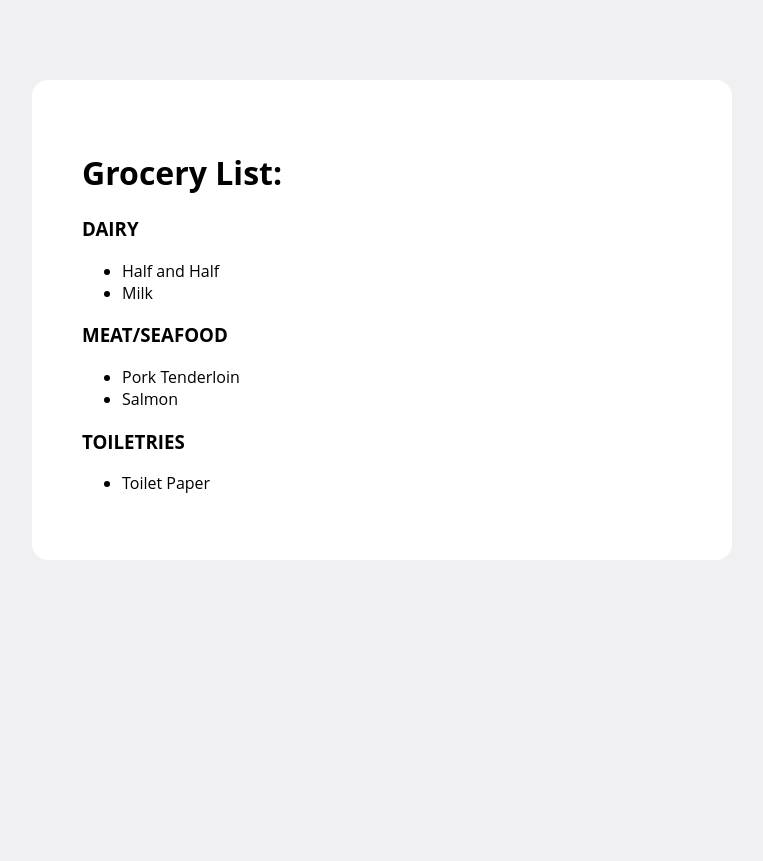
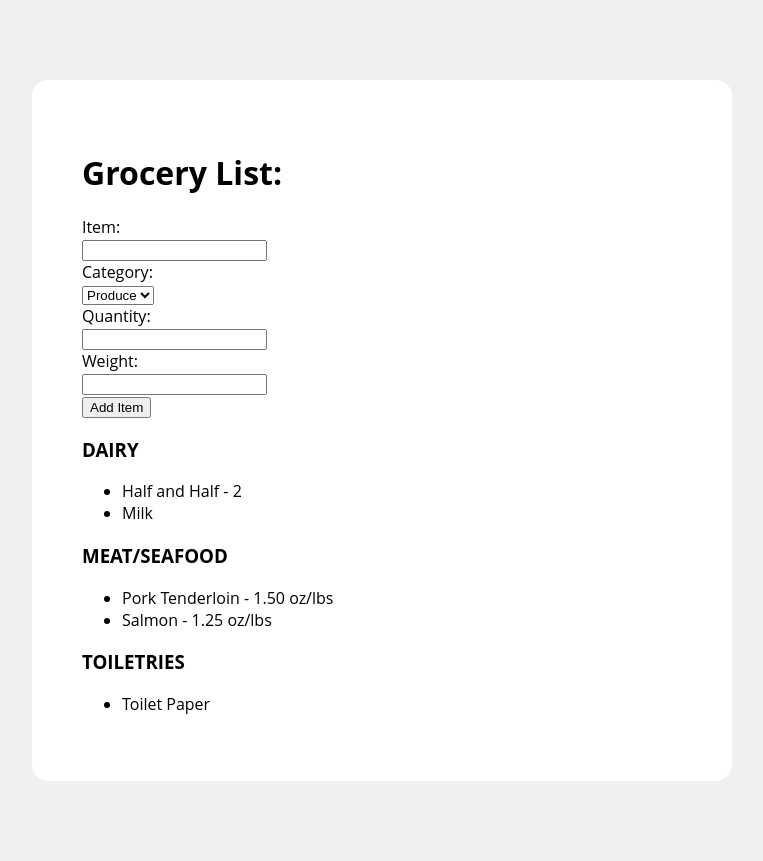
Before and after one commit to greg-czaplicki/GroceryList, a Django app: page / in a window 1280 px wide. Shown: the whole page, without its empty margins (258-1021 px from the left). Before the commit the page ends 560 px from the top, so only its background shows below. Run offline with Django 3.2, Linux system fonts and the light colour scheme; data comes from the database, SQL or seed files in the repository; some libraries are stand-ins or nearby versions.

Commit message:
feat: added ajax
Added input form and submit button along with jquery and ajax in order to POST the form data to the db.

bug: All input fields must be filled out in order for the data to post.

```diff
--- a/GL/settings.py
+++ b/GL/settings.py
@@ -120,3 +120,4 @@ USE_TZ = True
 # https://docs.djangoproject.com/en/1.11/howto/static-files/
 
 STATIC_URL = '/static/'
+STATICFILES_DIRS = [os.path.join(BASE_DIR, 'static')]
--- a/GL/urls.py
+++ b/GL/urls.py
@@ -20,5 +20,5 @@ from groceries import views
 
 urlpatterns = [
     url(r'^admin/', admin.site.urls),
-    url(r'^$', views.Home)
+    url(r'^$', views.Home),
 ]
--- a/groceries/models.py
+++ b/groceries/models.py
@@ -34,8 +34,8 @@ GROCERY_ITEMS = (
 
 
 class Item(models.Model):
+    name = models.CharField(max_length=32)
     category = models.CharField(max_length=32, choices=GROCERY_ITEMS)
-    name = models.CharField(max_length=32)
     quantity = models.IntegerField(null=True, blank=True)
     weight = models.DecimalField(null=True, blank=True, max_digits=4,
                                  decimal_places=2)
--- a/groceries/views.py
+++ b/groceries/views.py
@@ -1,12 +1,34 @@
+import json
 import operator
 
-from django.shortcuts import render
+from django.http import HttpResponse, HttpResponseRedirect
+from django.shortcuts import render, redirect
 
 from groceries.models import *
 
 
+
+
 def Home(request):
-    results = Item.objects.all()
-    item_order = sorted(results, key=operator.attrgetter('name'))
-    ordered = sorted(item_order, key=operator.attrgetter('category'))
-    return render(request, 'Index.html', {'results': ordered})
+    if request.method == 'POST':
+        print('*'*200)
+        print(request.POST)
+        print('*'*200)
+        name = request.POST.get('name')
+        category = request.POST.get('category')
+        quantity = request.POST.get('quantity')
+        weight = request.POST.get('weight')
+
+        newItem = Item.objects.create(
+            name = name,
+            category = category,
+            quantity = str(quantity),
+            weight = str(weight),
+        )
+        newItem.save()
+        return HttpResponseRedirect('/')
+    else:
+        results = Item.objects.all()
+        item_order = sorted(results, key=operator.attrgetter('name'))
+        ordered = sorted(item_order, key=operator.attrgetter('category'))
+        return render(request, 'Index.html', {'results': ordered})
--- /dev/null
+++ b/static/jquery.js
@@ -0,0 +1,6 @@
+$(document).ready(function () {
+    $('#post-form').on('submit', function (event) {
+        event.preventDefault();
+        console.log("form submitted!"); // sanity check
+    });
+});
--- a/templates/Index.html
+++ b/templates/Index.html
@@ -1,46 +1,20 @@
 <!doctype html>
 <html>
 <head>
+    {% load static %}
     <title>Example Domain</title>
 
     <meta charset="utf-8"/>
     <meta http-equiv="Content-type" content="text/html; charset=utf-8"/>
     <meta name="viewport" content="width=device-width, initial-scale=1"/>
-    <style type="text/css">
-        body {
-            background-color: #f0f0f2;
-            margin: 0;
-            padding: 0;
-            font-family: "Open Sans", "Helvetica Neue", Helvetica, Arial, sans-serif;
+    <link rel="stylesheet" href="{% static '/style.css' %}">
+    <script
+            src="https://code.jquery.com/jquery-3.2.1.min.js"
+            integrity="sha256-hwg4gsxgFZhOsEEamdOYGBf13FyQuiTwlAQgxVSNgt4="
+            crossorigin="anonymous">
+    </script>
+    <script src="{% static '/jquery.js' %}"></script>
 
-        }
-
-        div {
-            width: 600px;
-            margin: 5em auto;
-            padding: 50px;
-            background-color: #fff;
-            border-radius: 1em;
-        }
-
-        a:link, a:visited {
-            color: #38488f;
-            text-decoration: none;
-        }
-
-        @media (max-width: 700px) {
-            body {
-                background-color: #fff;
-            }
-
-            div {
-                width: auto;
-                margin: 0 auto;
-                border-radius: 0;
-                padding: 1em;
-            }
-        }
-    </style>
 </head>
 
 {#TODO: Add submit button#}
@@ -48,17 +22,62 @@
 <body>
 <div>
     <h1>Grocery List:</h1>
+    <form onsubmit="return false">
+        {% csrf_token %}
+        Item: <br>
+        <input type="text" id="name"> <br>
+        Category: <br>
+        <select id="category">
+            <option value="PRODUCE">Produce</option>
+            <option value="DAIRY">Dairy</option>
+        </select><br>
+        Quantity: <br>
+        <input type="text" id="quantity"><br>
+        Weight: <br>
+        <input type="text" id="weight"><br>
+        <button onclick="AddItem()">Add Item</button>
+    </form>
 
     {% regroup results by category as results_by_category %}
     {% for i in results_by_category %}
         <h3>{{ i.grouper }}</h3>
         <ul>
             {% for p in i.list %}
-                <li>{{ p.name }}</li>
+                <li>{{ p.name }}
+                    {% if p.weight %}
+                        - {{ p.weight }} oz/lbs
+                    {% endif %}
+                    {% if p.quantity %}
+                        - {{ p.quantity }}
+                    {% endif %}
+                </li>
+
             {% endfor %}
         </ul>
     {% endfor %}
 
 </div>
+
 </body>
+
+<script type="text/javascript">
+
+    function AddItem() {
+        $.ajax({
+            type: 'POST',
+            url: '',
+            dataType: 'json',
+            async: true,
+            data: {
+                csrfmiddlewaretoken: '{{ csrf_token }}',
+                name: $('#name').val(),
+                category: $('#category').val(),
+                weight: $('#weight').val(),
+                quantity: $('#quantity').val()
+            }
+        });
+    }
+
+</script>
+
 </html>
```
Also changed, not shown: static/style.css (added, +33 -0 lines).
